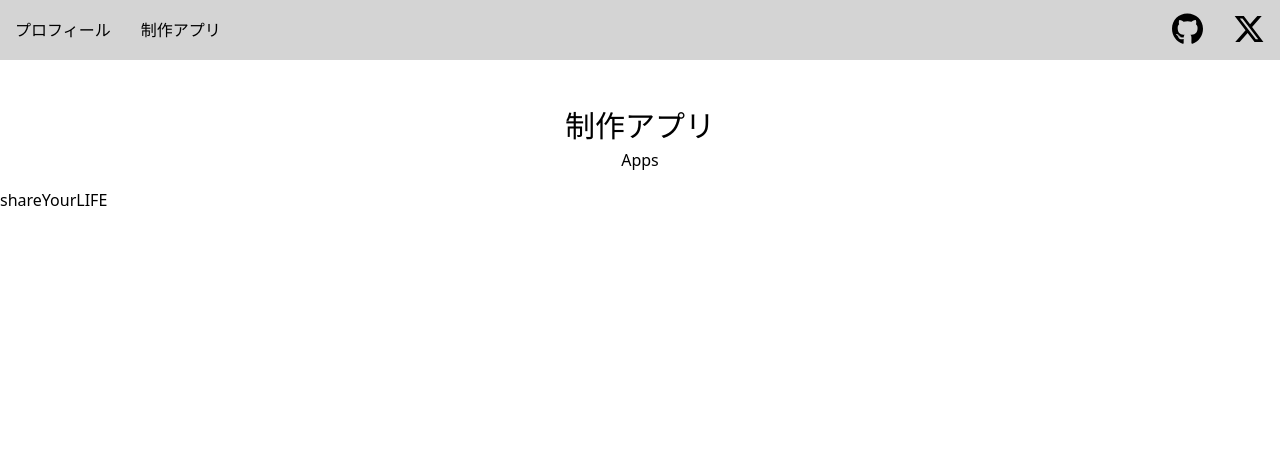
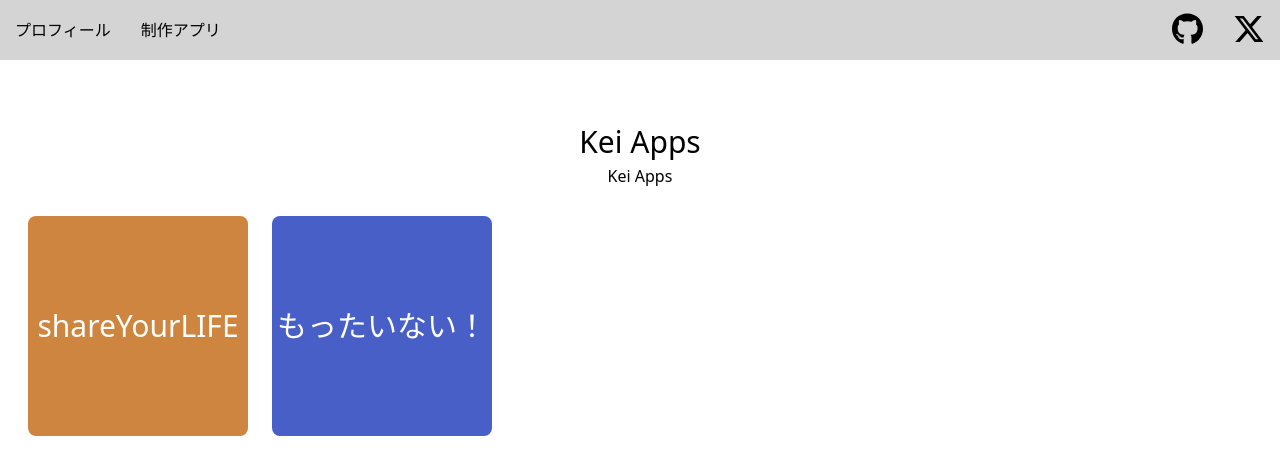
Before and after one commit to tawarakeita/tawarakeita.github.io, a Next.js app: page /apps in a window 1280 px wide. Shown: the top 474 px of the page. Built offline with nearby package versions, Linux system fonts and the light colour scheme.

Commit message:
アプリページの変更

```diff
--- a/src/app/apps/page.js
+++ b/src/app/apps/page.js
@@ -3,13 +3,16 @@ import Title from "../../components/Title";
 
 export default function Page() {
   return (
-      <main>
-        <Title mainText = "制作アプリ" subText = "Apps" />
-        <div>
-          <Link href="/apps/shareyourlife">
-            <span>shareYourLIFE</span>
-          </Link>
-        </div>
+      <main className='p-4'>
+        <Title mainText = "Kei Apps" subText = "Kei Apps" />
+          <div className='flex'>
+            <Link href="/apps/shareyourlife" className='h-[220px] w-[220px] m-3 bg-[#CD853F] flex items-center justify-center rounded-lg'>
+              <span className='text-3xl text-white'>shareYourLIFE</span>
+            </Link>
+            <Link href="/apps/mottainai" className='h-[220px] w-[220px] m-3 bg-[#485fc7] flex items-center justify-center rounded-lg'>
+              <span className='text-3xl text-white'>もったいない！</span>
+            </Link>
+          </div>
       </main>
   );
 }
```
